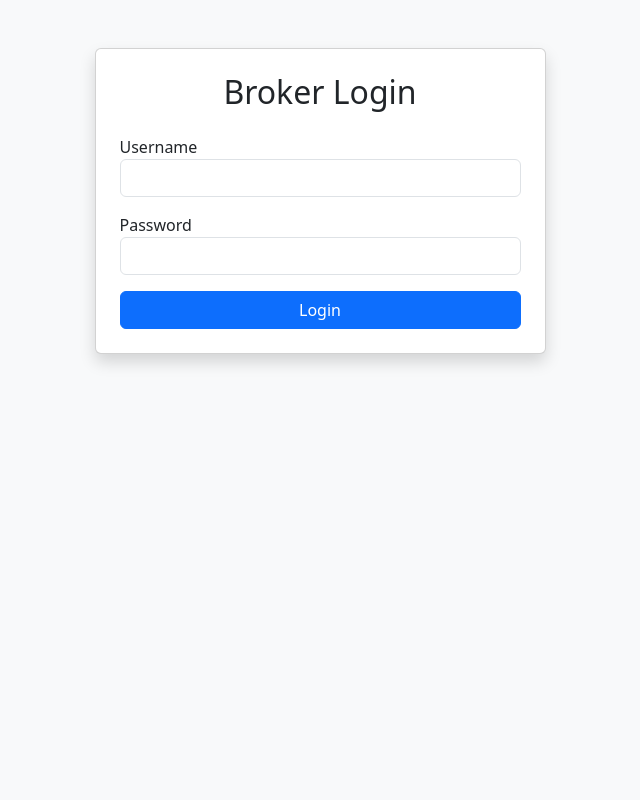
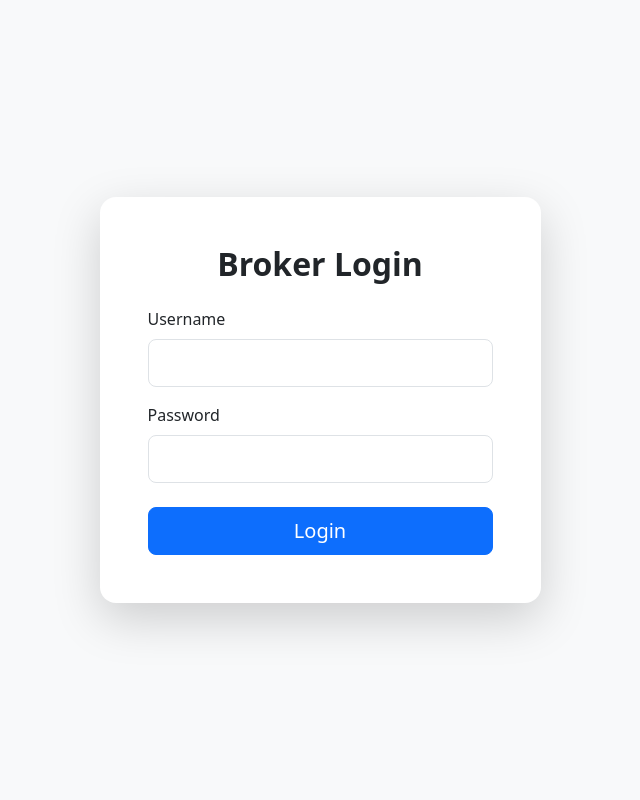
Before and after one commit to tejasmandhyani/BrokerPro, a Django app: page /dashboard/login/ in a window 1280 px wide. Shown: the whole page, without its empty margins (320-960 px from the left). Run offline with Django 5.2, Linux system fonts and the light colour scheme.

Commit message:
BROKER LOGIN PAGE FIX

```diff
--- a/templates/dashboard/login.html
+++ b/templates/dashboard/login.html
@@ -1,10 +1,17 @@
 <!DOCTYPE html>
-<html>
+<html lang="en">
 
 <head>
 
+    <meta charset="UTF-8">
+
+    <meta name="viewport"
+          content="width=device-width, initial-scale=1.0">
+
     <title>
+
         Broker Login
+
     </title>
 
     <link href="https://cdn.jsdelivr.net/npm/bootstrap@5.3.3/dist/css/bootstrap.min.css"
@@ -14,22 +21,21 @@
 
 <body class="bg-light">
 
-<div class="container">
+<div class="container min-vh-100 d-flex align-items-center justify-content-center">
 
-    <div class="row justify-content-center">
+    <div class="row justify-content-center w-100">
 
-        <div class="col-md-5">
+        <div class="col-12 col-sm-10 col-md-8 col-lg-5">
 
-            <div class="card shadow mt-5">
+            <div class="card shadow-lg border-0 rounded-4">
 
-                <div class="card-body p-4">
+                <div class="card-body p-4 p-md-5">
 
-                    <h2 class="text-center mb-4">
+                    <h2 class="text-center fw-bold mb-4">
 
                         Broker Login
 
                     </h2>
-
 
                     <form method="POST">
 
@@ -37,7 +43,7 @@
 
                         <div class="mb-3">
 
-                            <label>
+                            <label class="form-label">
 
                                 Username
 
@@ -45,13 +51,13 @@
 
                             <input type="text"
                                    name="username"
-                                   class="form-control">
+                                   class="form-control form-control-lg">
 
                         </div>
 
-                        <div class="mb-3">
+                        <div class="mb-4">
 
-                            <label>
+                            <label class="form-label">
 
                                 Password
 
@@ -59,17 +65,16 @@
 
                             <input type="password"
                                    name="password"
-                                   class="form-control">
+                                   class="form-control form-control-lg">
 
                         </div>
 
                         <button type="submit"
-                                class="btn btn-primary w-100">
+                                class="btn btn-primary btn-lg w-100">
 
                             Login
 
                         </button>
-
 
                     </form>
 
```
